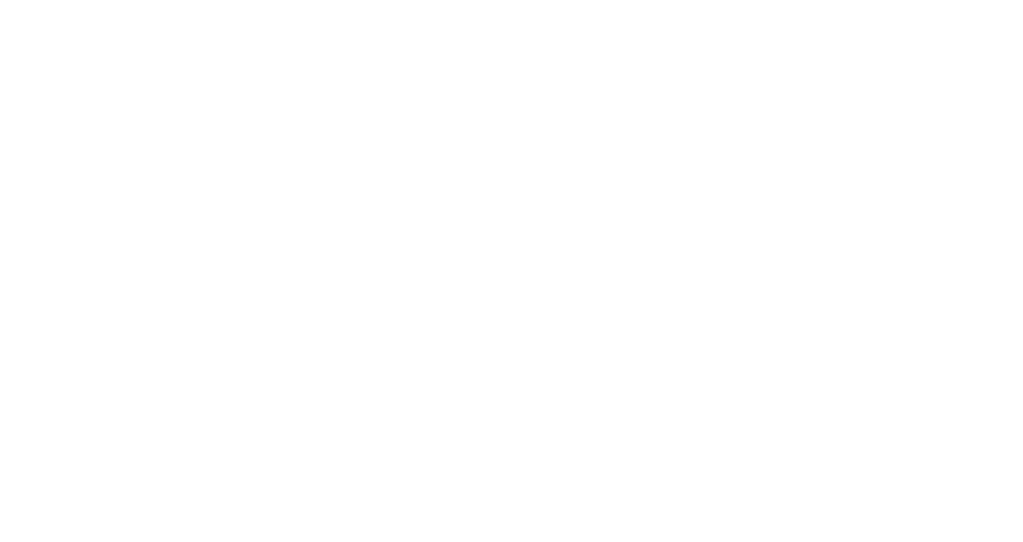
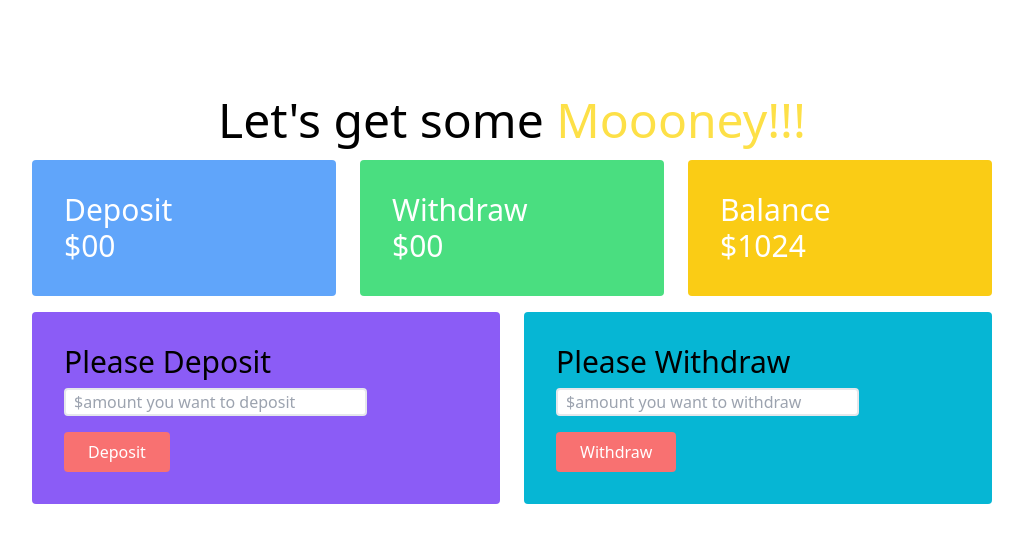
Before and after one commit to armejbha/bap-er-bank, a plain HTML site: page bank.html in a window 1280 px wide. Shown: the whole page, without its empty margins (128-1151 px from the left). Drawn offline with nearby package versions, Linux system fonts and the light colour scheme.

Commit message:
bank-site-complete

```diff
--- a/bank.html
+++ b/bank.html
@@ -0,0 +1,53 @@
+<!DOCTYPE html>
+<html lang="en">
+
+<head>
+    <meta charset="UTF-8">
+    <meta http-equiv="X-UA-Compatible" content="IE=edge">
+    <meta name="viewport" content="width=device-width, initial-scale=1.0">
+    <title>Document</title>
+    <!-- tailwind -link  -->
+    <script src="https://cdn.tailwindcss.com"></script>
+</head>
+
+<body>
+    <header>
+        <h1 class="text-5xl text-center mt-24">Let's get some <span class="text-yellow-300">Moooney!!!</span></h1>
+    </header>
+    <main>
+        <section class="w-3/4 mt-4 mx-auto">
+            <div class="grid grid-cols-3 gap-6">
+                <div class="bg-blue-400 p-8 rounded">
+                    <h2 class="text-3xl text-white">Deposit</h2>
+                    <h2 class="text-3xl text-white">$<span>00</span></h2>
+                </div>
+                <div class="bg-green-400 p-8 rounded">
+                    <h2 class="text-3xl text-white">Withdraw</h2>
+                    <h2 class="text-3xl text-white">$<span>00</span></h2>
+                </div>
+                <div class="bg-yellow-400 p-8 rounded">
+                    <h2 class="text-3xl text-white">Balance</h2>
+                    <h2 class="text-3xl text-white">$<span>1024</span></h2>
+                </div>
+            </div>
+        </section>
+        <section class="w-3/4 mt-4 mx-auto">
+            <div class="grid grid-cols-2 gap-6">
+                <div class="bg-violet-500 p-8 rounded">
+                    <h2 class="text-3xl">Please Deposit</h2>
+                    <input class="block border-2 rounded w-3/4 pl-2 mt-2" type="text"
+                        placeholder="$amount you want to deposit">
+                    <button id="button-submit" class="bg-red-400 px-6 py-2 mt-4 rounded text-white">Deposit</button>
+                </div>
+                <div class="bg-cyan-500 p-8 rounded">
+                    <h2 class="text-3xl">Please Withdraw</h2>
+                    <input class="block border-2 rounded w-3/4 pl-2 mt-2" type="text"
+                        placeholder="$amount you want to withdraw">
+                    <button id="button-submit" class="bg-red-400 px-6 py-2 mt-4 rounded text-white">Withdraw</button>
+                </div>
+            </div>
+        </section>
+    </main>
+</body>
+
+</html>
--- a/js/login.js
+++ b/js/login.js
@@ -0,0 +1,5 @@
+document.getElementById('submit-button').addEventListener('click', function () {
+    const emailInput = document.getElementById('email-input');
+    const emailPart = emailInput.value;
+    const
+})
```
Also changed, not shown: index.html (+5 -2 lines).
